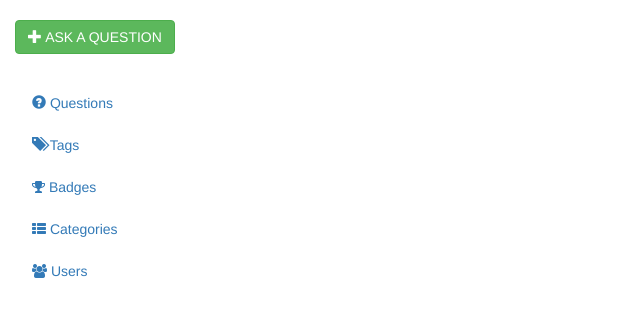
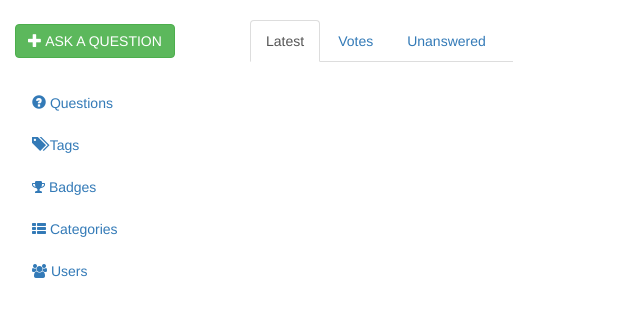
Before and after one commit to hominda/Yaathra_pro, a PHP site: page / in a window 1280 px wide. Shown: the part 97-414 px from the top of the page, without its empty margins (0-640 px from the left). Run offline with PHP 8.4, Linux system fonts and the light colour scheme; data that the repository does not hold is empty; some libraries are stand-ins or nearby versions.

Commit message:
Add question nav bar
change index

```diff
--- a/Views/index.php
+++ b/Views/index.php
@@ -78,15 +78,25 @@ body { padding-right: 0 !important }
 </nav>
 
 
-
-
-
-<div class="col-md-12 ">
+<table>
+<col width="235">
+   <col width="880">
+   <tr><td>
+<div class="col-md-12">
  <button type="button" class="btn btn-success btn-md" data-toggle="modal" data-target="#myModal">
       <span class="glyphicon glyphicon-plus"></span> ASK A QUESTION
-    </button>
+    </button></div></td>
+<!-- question tab -->
+<td>
+<div class="col-md-4">
+<ul class="nav nav-tabs">
+    <li class="active"><a  data-toggle="pill" href="#menu1">Latest</a></li>
+    <li><a data-toggle="pill" href="#menu2">Votes</a></li>
+    <li><a  data-toggle="pill" href="#menu3"> Unanswered</a></li>
+</ul>
+</div></td></tr></table>
+  <!-- ---- -->
 
-</div>
 
 
 <!-- for cheeck login details -->
@@ -153,7 +163,7 @@ if(isset($_POST['submit'])){
             <a href="#" class="close" data-dismiss="alert" aria-label="close">&times;</a>
             <center><strong>Successfully Added!</strong> pleace wating few minute for check.
             </center></div>';
-            header("Refresh:4");
+            // header("Refresh:4");
 
     }
     else{
@@ -165,7 +175,7 @@ if(isset($_POST['submit'])){
    <center> <strong>UnSuccessful!</strong> missing data or some thing.
      </div></center>
       </div>';
-      header("Refresh:4");
+      // header("Refresh:4");
     }
   }
 
@@ -263,7 +273,17 @@ if(isset($_POST['submit'])){
 <!-- sakjaskjksjfd -->
 
 <!-- get question details from database -->
-<?php
+
+
+
+
+
+
+
+<div class="tab-content">
+
+  <div id="menu1" class="tab-pane fade in active">
+  <?php
 include('db_connect.php');
 $query1= $db->prepare("SELECT q_id,category,body,tag FROM questions order by q_id desc ");
 $query1->execute();
@@ -274,7 +294,7 @@ $query1->bind_result($q_id,$category,$body,$tag);
 <?php while($query1->fetch()):
 ?>
 <!-- show questions -->
-<div class="aa" >
+<div class="aa">
   <table>
     <col width="630">
    <col width="80">
@@ -298,14 +318,19 @@ $query1->bind_result($q_id,$category,$body,$tag);
 <p>Tag : <?php echo $tag?></p>
  <p>Category :<?php echo $category?></p>
 
-
-
-
-
 </div>
 <?php endwhile?>
+    </div>
 
-</div>
+    <div id="menu2" class="tab-pane fade">
+      <div class="a1"><h3>Menu 1</h3>
+      <p>Ut enim ad minim veniam, quis nostrud exercitation ullamco laboris nisi ut aliquip ex ea commodo consequat.</p></div>
+    </div>
+    <div id="menu3" class="tab-pane fade">
+      <div class="a2"><h3>Menu 3</h3>
+      <p>Eaque ipsa quae ab illo inventore veritatis et quasi architecto beatae vitae dicta sunt explicabo.</p></div>
+    </div>
+  </div>
 
 
 <!-- ask question window -->
```
